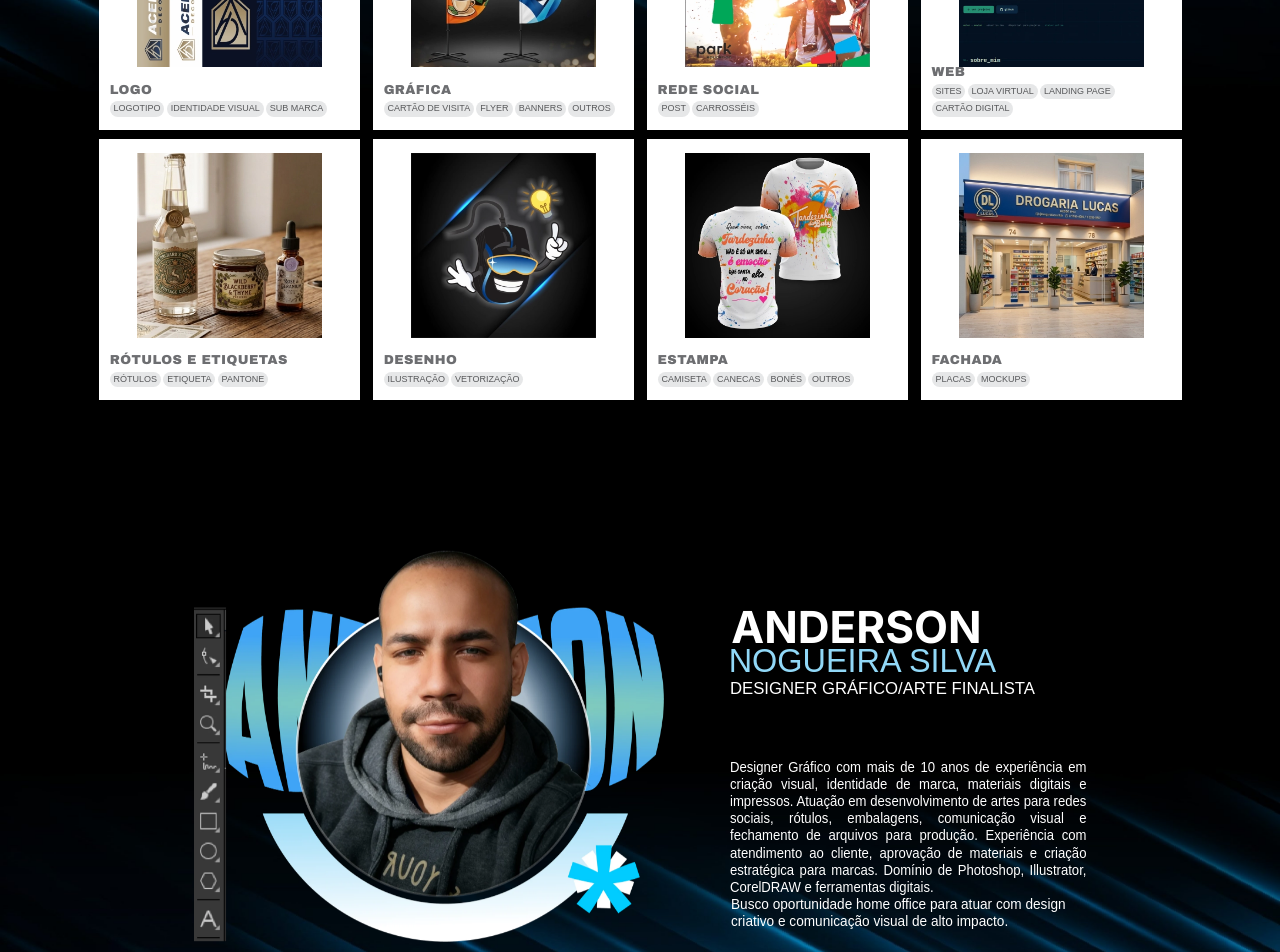
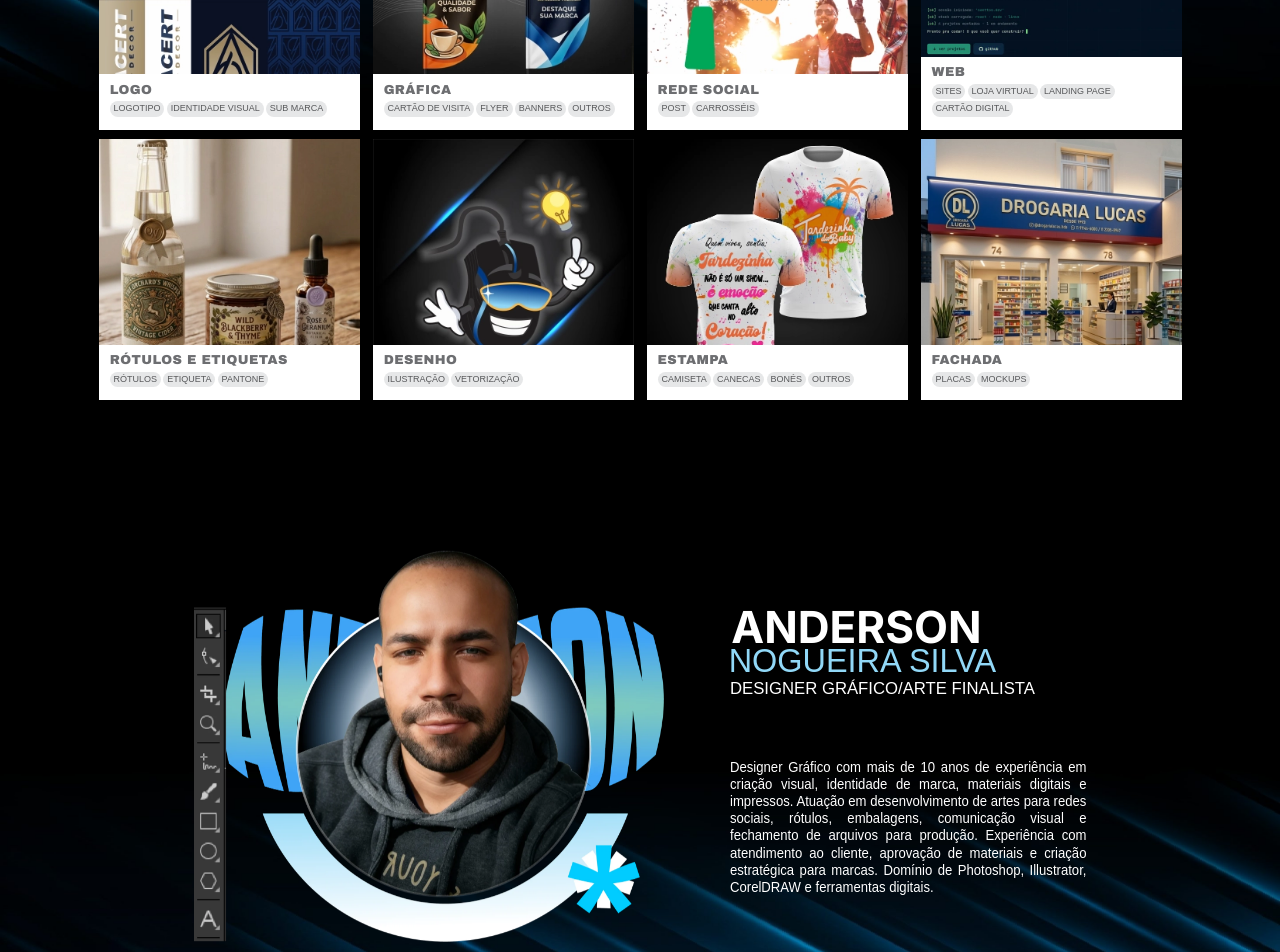
Before and after one commit to joaosanttosdev/site-deeh2, a Next.js app: page / in a window 1280 px wide. Shown: the part 1460-2412 px from the top of the page. Built offline with nearby package versions, Linux system fonts and the light colour scheme.

Commit message:
fix: imagens do portfolio preenchendo o card e removido paragrafo do sobre

```diff
--- a/components/site/about.tsx
+++ b/components/site/about.tsx
@@ -106,20 +106,6 @@ export function About() {
           estratégica para marcas. Domínio de Photoshop, Illustrator, CorelDRAW e
           ferramentas digitais.
         </p>
-
-        <p
-          className={cn(
-            place,
-            arial,
-            "mt-4 text-base leading-relaxed text-white text-pretty sm:text-lg xl:mt-0 xl:w-[calc(490*var(--u))] xl:origin-top-left xl:scale-x-[0.889] xl:text-[calc(19.72*var(--u))] xl:leading-[calc(22*var(--u))]",
-          )}
-          style={{ ...at(836.9, 598), ...revealDelay(420) }}
-          data-reveal
-        >
-          Busco oportunidade home office para atuar com design
-          <br className="hidden xl:inline" /> criativo e comunicação visual de
-          alto impacto.
-        </p>
       </div>
     </section>
   );
--- a/components/site/cover-rotator.tsx
+++ b/components/site/cover-rotator.tsx
@@ -53,7 +53,7 @@ export function CoverRotator({
           fill
           sizes="(min-width: 1280px) 22vw, (min-width: 640px) 45vw, 90vw"
           className={cn(
-            "object-contain transition-opacity duration-700",
+            "object-cover transition-opacity duration-700",
             i === index ? "opacity-100" : "opacity-0",
           )}
           aria-hidden={i !== index}
--- a/components/site/portfolio.tsx
+++ b/components/site/portfolio.tsx
@@ -43,12 +43,12 @@ export function Portfolio() {
               className="group relative aspect-square overflow-hidden bg-white"
             >
               {works.length > 0 && (
-                <div className="absolute inset-x-[14%] top-[5%] bottom-[52%] sm:inset-x-[8%] sm:bottom-[28%] xl:bottom-[24%] transition-[scale] duration-500 group-hover:scale-105">
+                <div className="absolute inset-0 transition-[scale] duration-500 group-hover:scale-105">
                   <CoverRotator items={works} />
                 </div>
               )}
 
-              <div className="absolute inset-x-0 bottom-0 px-3 pb-3 sm:px-4 sm:pb-4 xl:px-[calc(13.7*var(--u))] xl:pb-[calc(17*var(--u))]">
+              <div className="absolute inset-x-0 bottom-0 bg-white px-3 pt-2.5 pb-3 sm:px-4 sm:pt-3 sm:pb-4 xl:px-[calc(13.7*var(--u))] xl:pt-[calc(12*var(--u))] xl:pb-[calc(17*var(--u))]">
                 <h3 className="font-[Arial_Black,Arial,Helvetica,sans-serif] text-[13px] leading-none font-black sm:text-[15px] tracking-[0.03em] text-[#6d6e71] uppercase transition-colors duration-300 group-hover:text-[#1f6fb8] xl:text-[max(13px,calc(12*var(--u)))]">
                   {category.name}
                 </h3>
```
